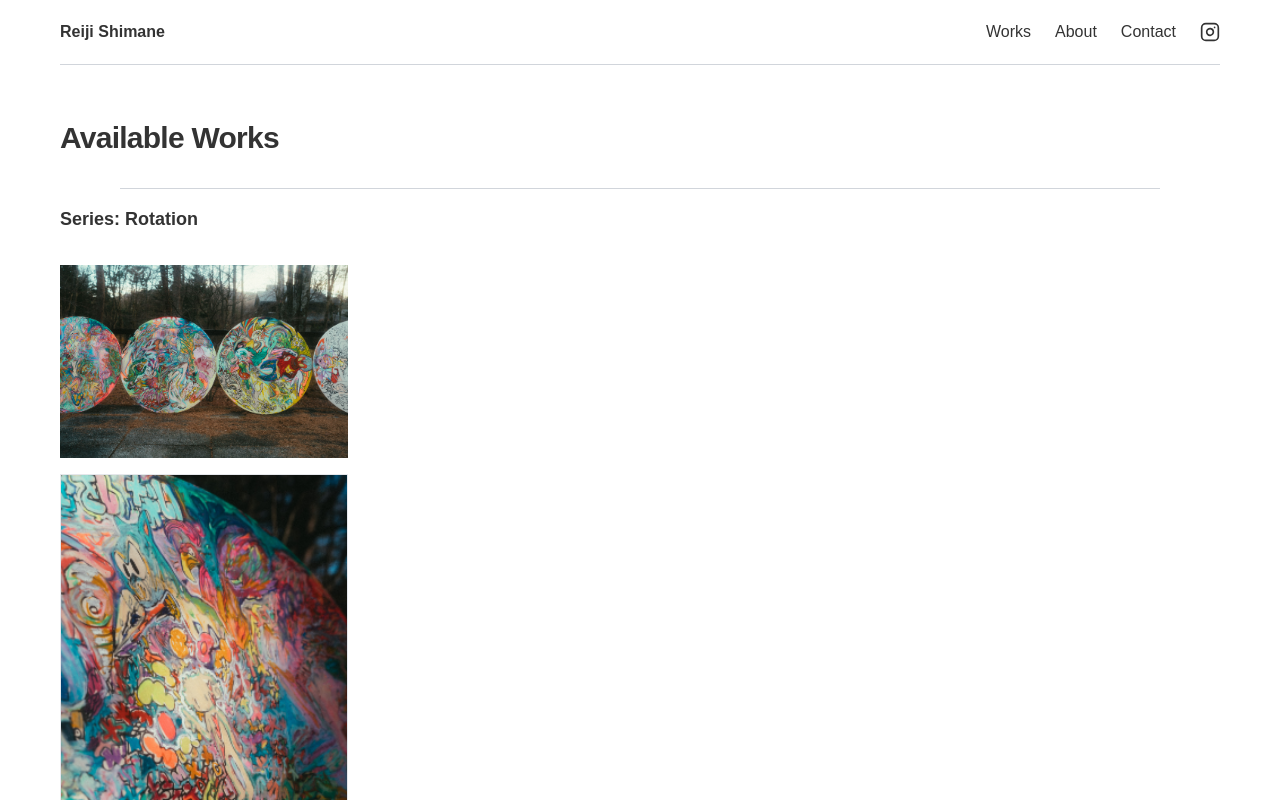
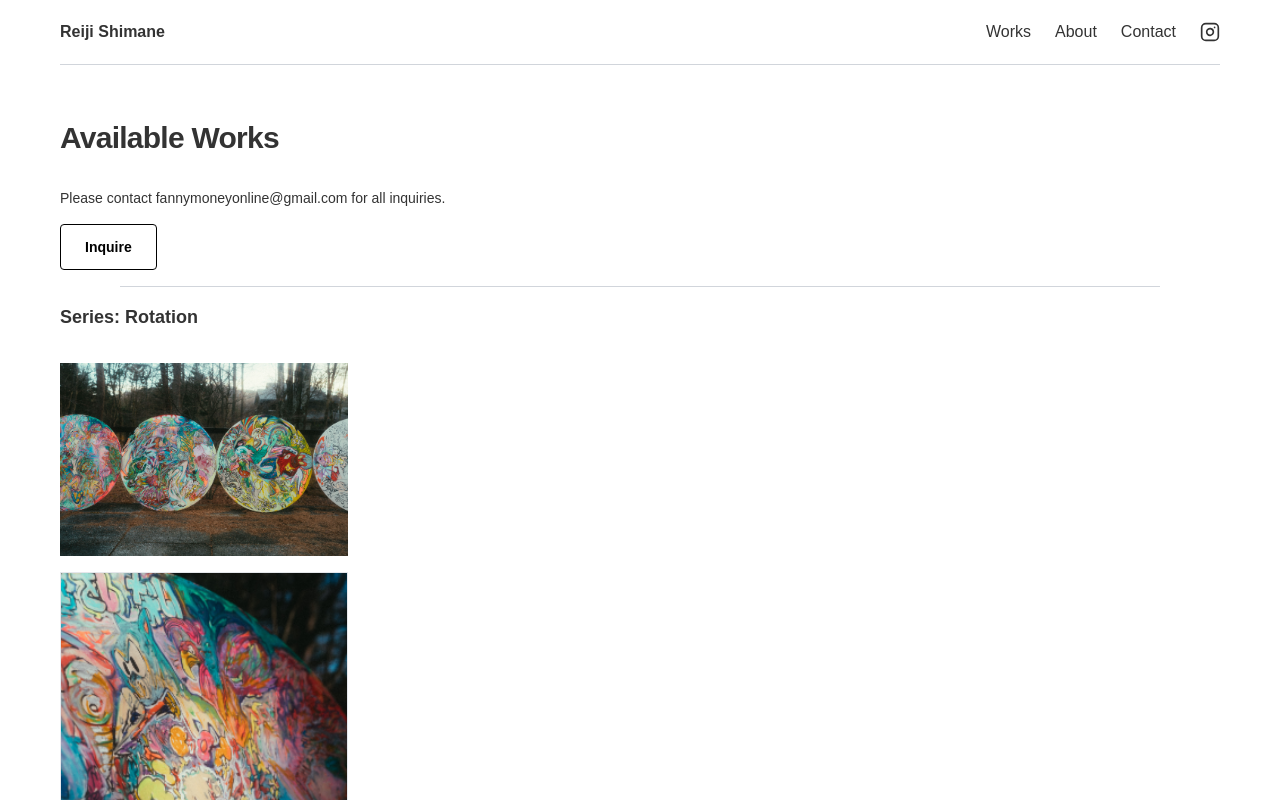
Before and after one commit to takaramarina/resolution, a Next.js app: page /available-works in a window 1280 px wide. Shown: the top 800 px of the page. Built offline with nearby package versions, Linux system fonts and the light colour scheme.

Commit message:
update inquiry button

```diff
--- a/app/available-works/page.tsx
+++ b/app/available-works/page.tsx
@@ -5,6 +5,7 @@ import { images } from "../../data/imageData";
 import Header from "../../components/Header";
 import Footer from "../../components/Footer";
 import SeriesCarousel from "@/components/SeriesCarousel";
+import PurchaseInquiryButton from "@/components/PurchaseInquiryButton";
 
 export default function AvailableWorks() {
   const [filterAvailable, setFilterAvailable] = useState(false);
@@ -34,8 +35,12 @@ export default function AvailableWorks() {
         <h1 className="text-2xl md:text-3xl font-bold text-left mt-10 mb-8 tracking-tight">
           Available Works
         </h1>
+        <div className="text-left text-sm mb-4">
+            Please contact fannymoneyonline@gmail.com for all inquiries.
+        </div>
+        <PurchaseInquiryButton artworkName={"artwork"}/>
 
-        <div className="border-b border-gray-300 md:mx-[60px] mb-4" />
+        <div className="border-b border-gray-300 md:mx-[60px] my-4" />
         <div className="flex flex-col gap-4">
             {/* rotation */}
             <div className="text-lg font-bold capitalize text-left mb-4">
--- a/components/PurchaseInquiryButton.jsx
+++ b/components/PurchaseInquiryButton.jsx
@@ -35,16 +35,16 @@ export default function PurchaseInquiryButton({ artworkName }) {
     <div className="relative">
       <button
         onClick={() => setIsOpen(true)}
-        className="px-6 py-3 bg-gray-300 rounded text-black font-semibold hover:bg-gray-400 transition"
+        className="px-6 py-3 text-sm bg-white border border-black rounded text-black font-semibold hover:bg-gray-400 transition"
       >
         Inquire
       </button>
 
       {isOpen && (
         <div className="fixed inset-0 bg-black bg-opacity-50 flex items-center justify-center z-50">
-          <div className="bg-[#babeba] bg-opacity-90 p-8 rounded w-[500px]">
-            <h2 className="text-2xl mb-4 text-[#061202]">Inquire</h2>
-            <p className="text-lg mb-6 text-[#061202]">
+          <div className="bg-white p-8 rounded w-full h-full md:w-auto md:h-auto md:max-w-lg md:rounded-lg md:mx-auto md:my-20">
+            <h2 className="text-lg mb-4 text-[#061202] font-semibold">Artwork Inquiry</h2>
+            <p className="text-base mb-6 text-[#061202]">
               Thank you for your interest in Reiji Shimane's artwork. A member of our team
               will reach out within 48 hours of your inquiry.
             </p>
@@ -56,27 +56,27 @@ export default function PurchaseInquiryButton({ artworkName }) {
               placeholder="Artwork of Interest"
               value={"Inquiry on " + artwork}
               onChange={(e) => setArtwork(e.target.value)}
-              className="w-full p-3 text-[#061202] mb-4 bg-white rounded"
+              className="w-full p-3 text-[#061202] mb-4 bg-white rounded border"
             />
             <input
               type="text"
               placeholder="Your Name"
               value={name}
               onChange={(e) => setName(e.target.value)}
-              className="text-[#061202] w-full p-3 mb-4 bg-white rounded"
+              className="text-[#061202] w-full p-3 mb-4 bg-white rounded border"
             />
             <input
               type="email"
               placeholder="Your Email"
               value={email}
               onChange={(e) => setEmail(e.target.value)}
-              className="text-[#061202] w-full p-3 mb-4 bg-white rounded"
+              className="text-[#061202] w-full p-3 mb-4 bg-white rounded border"
             />
             <textarea
               placeholder="Your Message"
               value={message}
               onChange={(e) => setMessage(e.target.value)}
-              className="text-[#061202] w-full p-3 h-40 bg-white rounded mb-4"
+              className="text-[#061202] w-full p-3 h-40 bg-white rounded mb-4 border"
             />
             <div className="flex justify-end gap-4">
               <button
```
